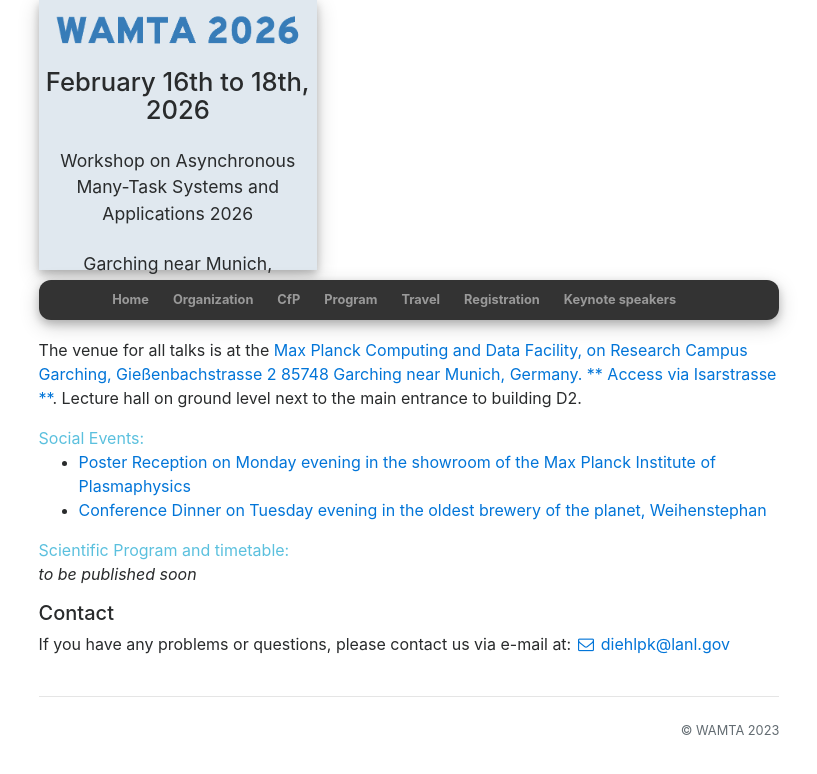
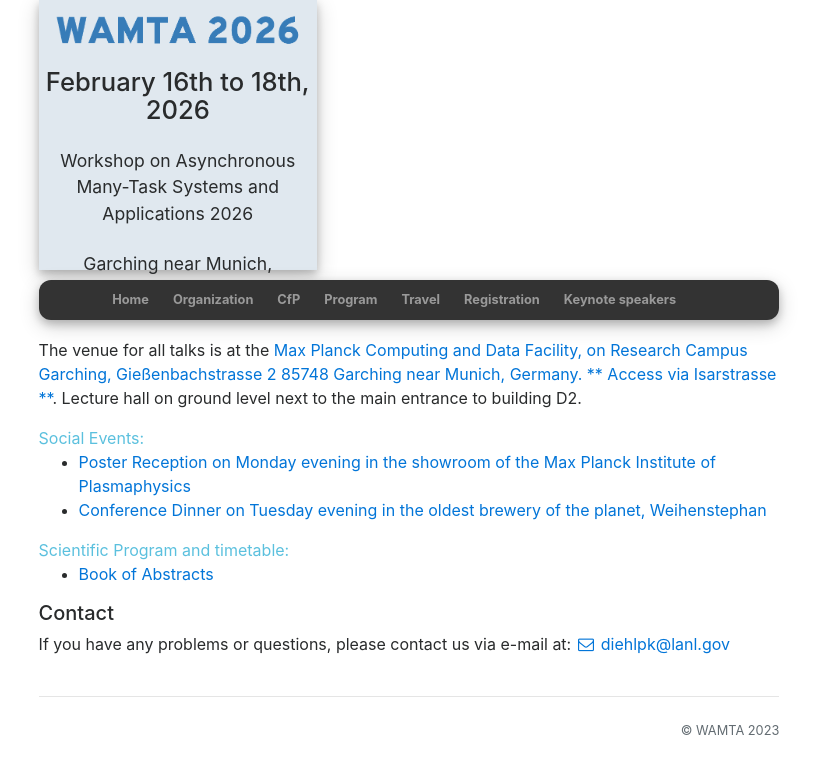
Before and after one commit to wamta26/WAMTA26.github.io, a Jekyll site: the page built from program.md, in a window 1280 px wide. Shown: the top 774 px of the page, without its empty margins (231-1048 px from the left). Built offline with Jekyll 4.4.1, drawn with Linux system fonts in a browser that asks for light colours; nearby versions of some CDN libraries.

Commit message:
add book of abstracts

```diff
--- a/_data/conference.yml
+++ b/_data/conference.yml
@@ -63,6 +63,8 @@
     text: Deadline for camera-ready paper submission
     pass_due: False
 news:
+  - date: 2026-01-08
+    text: Book of Abstracts online
   - date: 2025-07-30
     text: Registration opened
   - date: 2025-07-29
--- a/program.md
+++ b/program.md
@@ -14,6 +14,10 @@
 
 <div class="text-info" >Scientific Program and timetable:</div>
 
-_to be published soon_
+<ul>
+<!-- <li> <a href="/assets/timetable.pdf">Schedule </a> </li> -->
+<li> <a href="/assets/book-of-abstracts.pdf"> Book of Abstracts </a> </li>
+</ul>
+
 
 {% include contact-us.html %}
```
Also changed, not shown: 1 other file.
